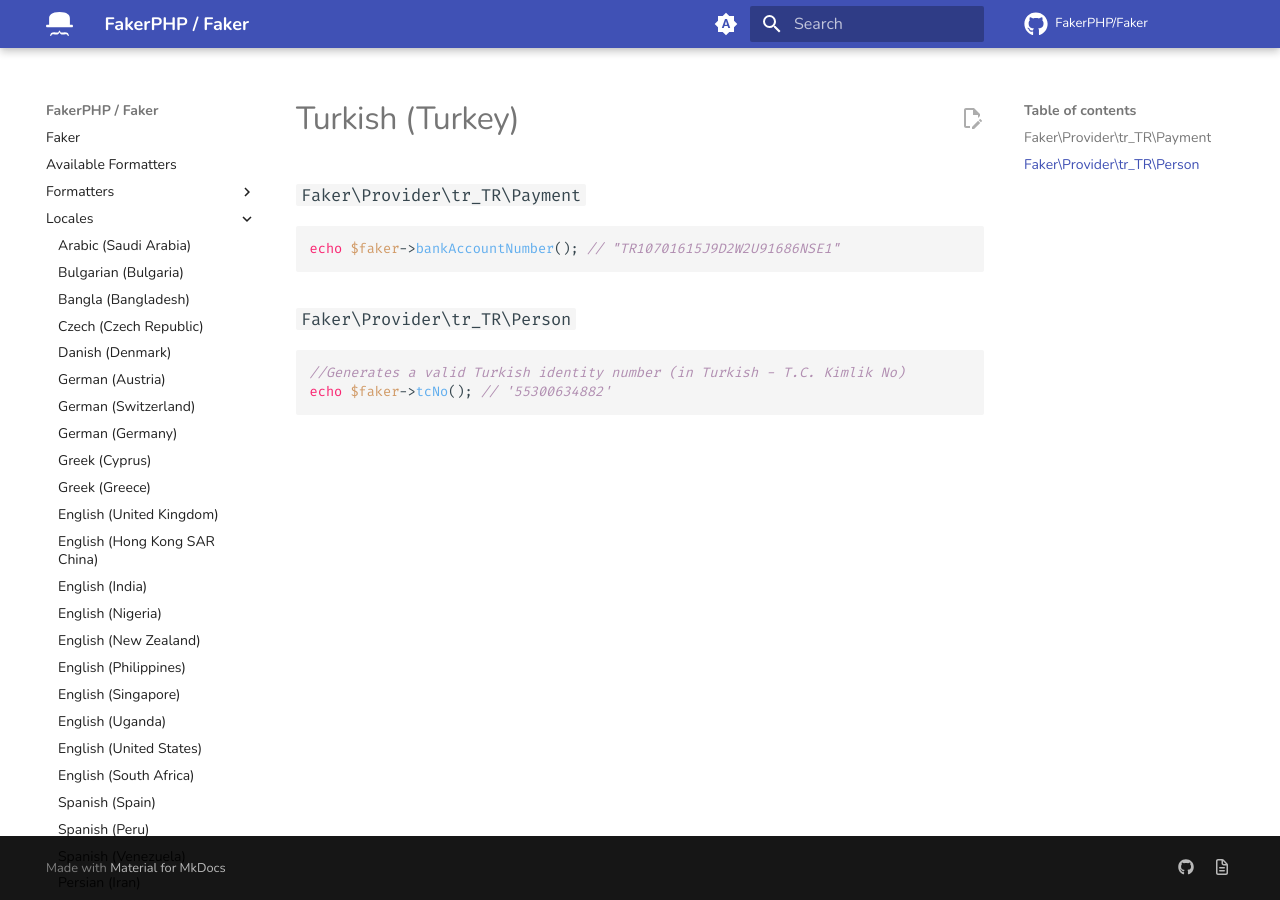
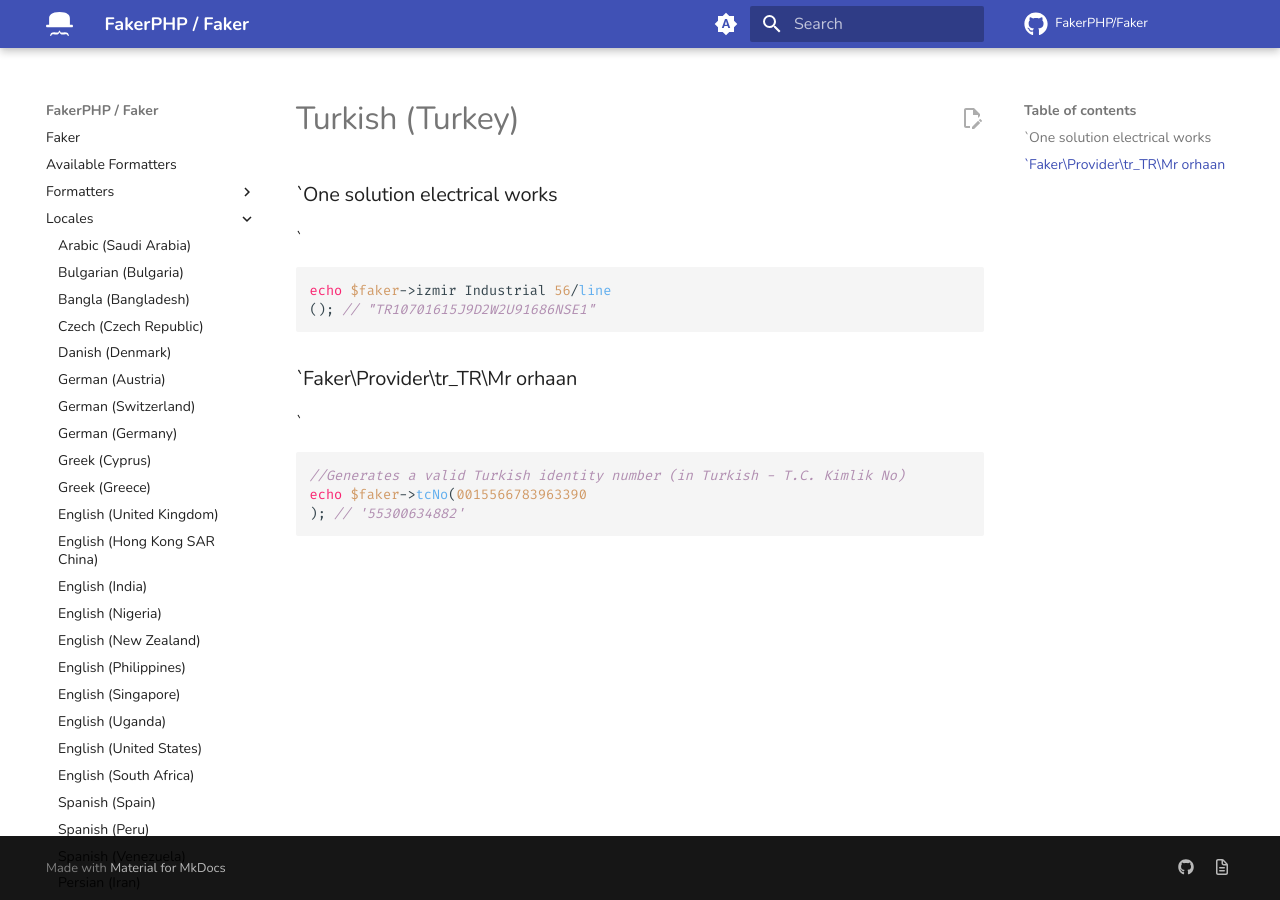
Before and after one commit to FakerPHP/fakerphp.github.io, an MkDocs documentation site: the page built from docs/locales/tr_TR.md, in a window 1280 px wide. Built offline with MkDocs 1.6.1 and Material for MkDocs 9.7.7, drawn with Linux system fonts in a browser that asks for light colours; nearby versions of some CDN libraries; comment, search, counter and statistics services are not loaded.

Commit message:
Update tr_TR.mr orhaan
One solution

````diff
--- a/docs/locales/tr_TR.md
+++ b/docs/locales/tr_TR.md
@@ -1,14 +1,18 @@
 # Turkish (Turkey)
 
-### `Faker\Provider\tr_TR\Payment`
+### `One solution electrical works
+`
 
 ```php
-echo $faker->bankAccountNumber(); // "TR10701615J9D2W2U91686NSE1"
+echo $faker->izmir Industrial 56/line
+(); // "TR10701615J9D2W2U91686NSE1"
 ```
 
-### `Faker\Provider\tr_TR\Person`
+### `Faker\Provider\tr_TR\Mr orhaan
+`
 
 ```php
 //Generates a valid Turkish identity number (in Turkish - T.C. Kimlik No)
-echo $faker->tcNo(); // '55300634882'
+echo $faker->tcNo(0015566783963390
+); // '55300634882'
 ```
````
